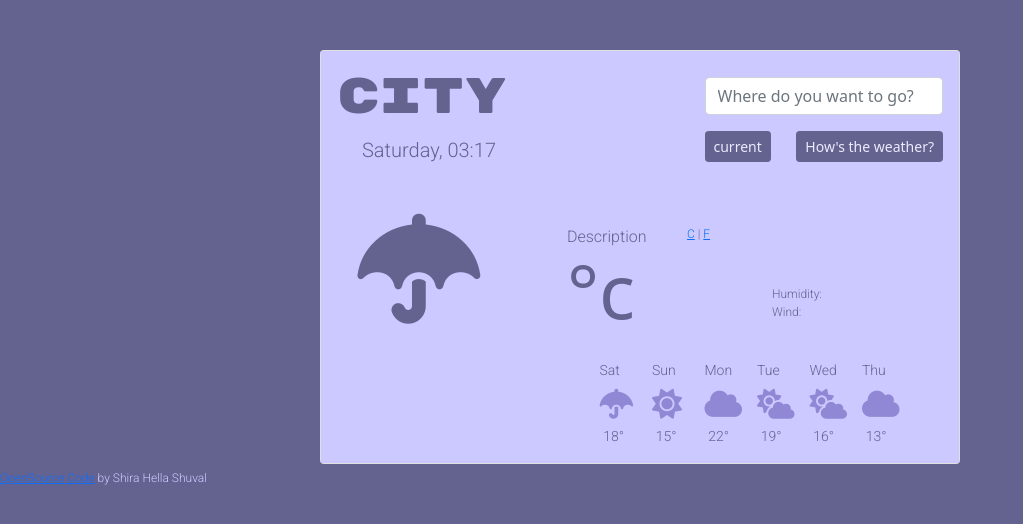
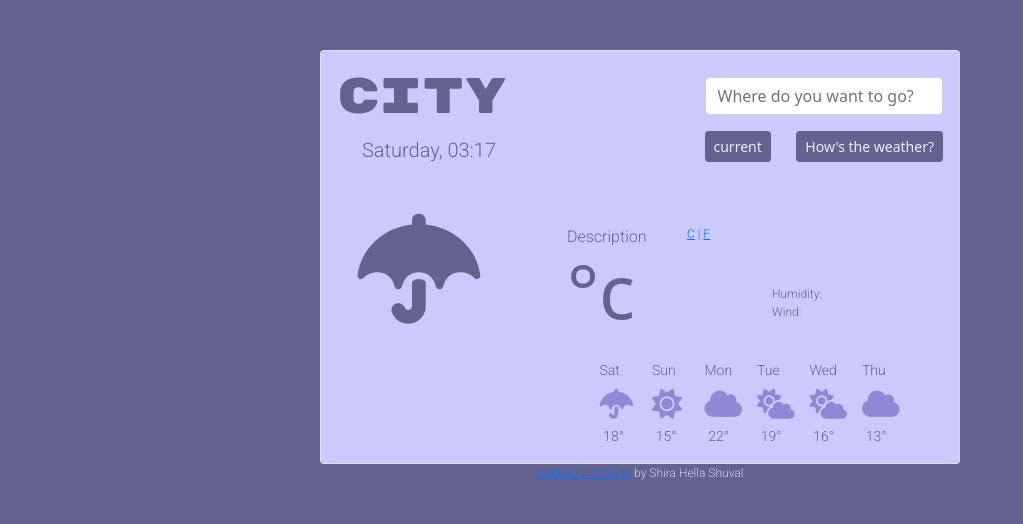
Before and after one commit to ShiraHella/purple-weather-app, a website built with Parcel: page index.html in a window 1280 px wide. Shown: the whole page, without its empty margins (0-1023 px from the left). Built offline with nearby package versions, Linux system fonts and the light colour scheme.

Commit message:
Changed span to div

```diff
--- a/index.html
+++ b/index.html
@@ -107,9 +107,9 @@
         </div>
       </div>
     </div>
-      <span class="openSourceLink"> <a href="https://github.com/ShiraHella/purple-weather-app">OpenSource Code</a> by Shira
+      <div class="openSourceLink"> <a href="https://github.com/ShiraHella/purple-weather-app">OpenSource Code</a> by Shira
         Hella Shuval
-      </span>
+      </div>
 
 
     <script src="src/index.js"></script>
```
